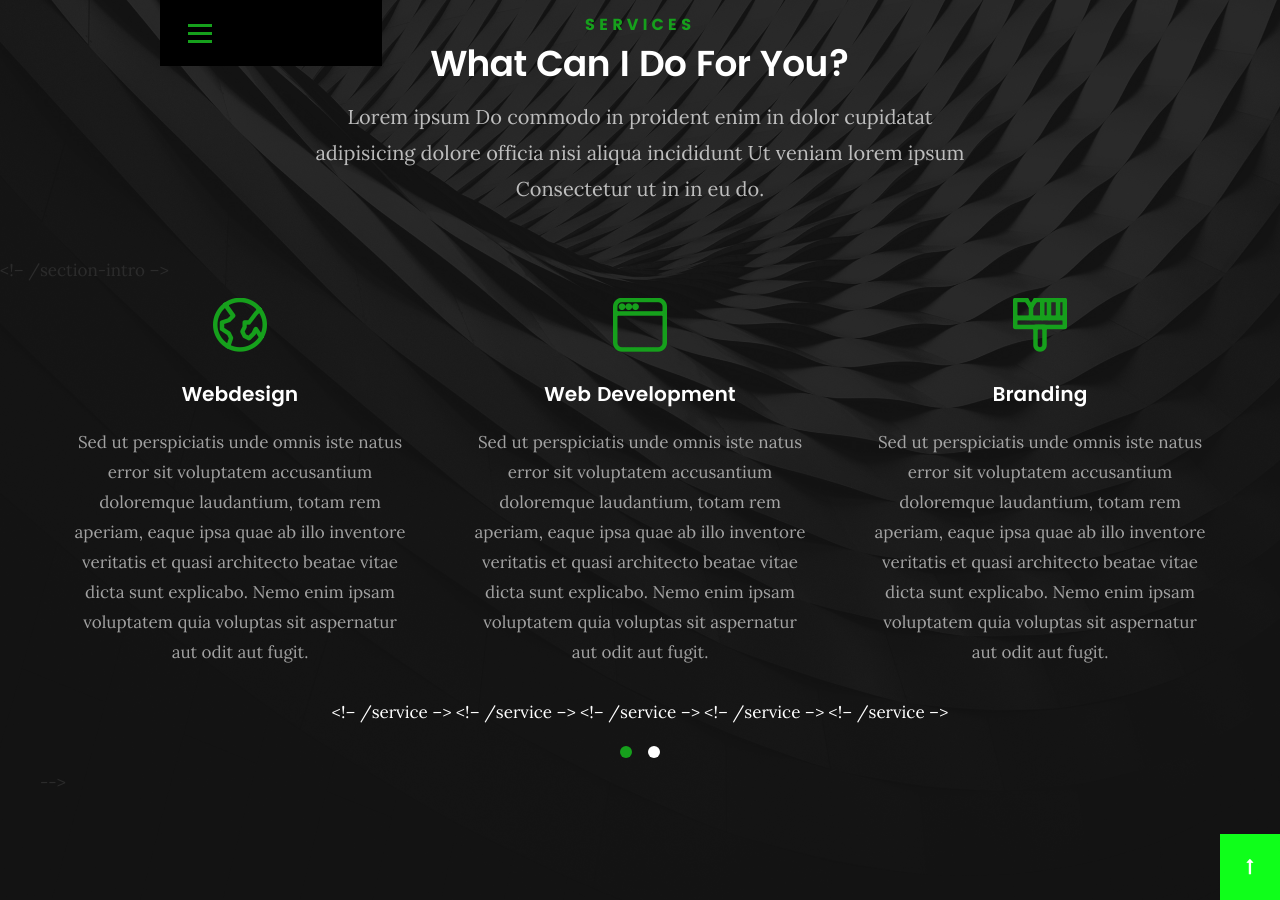
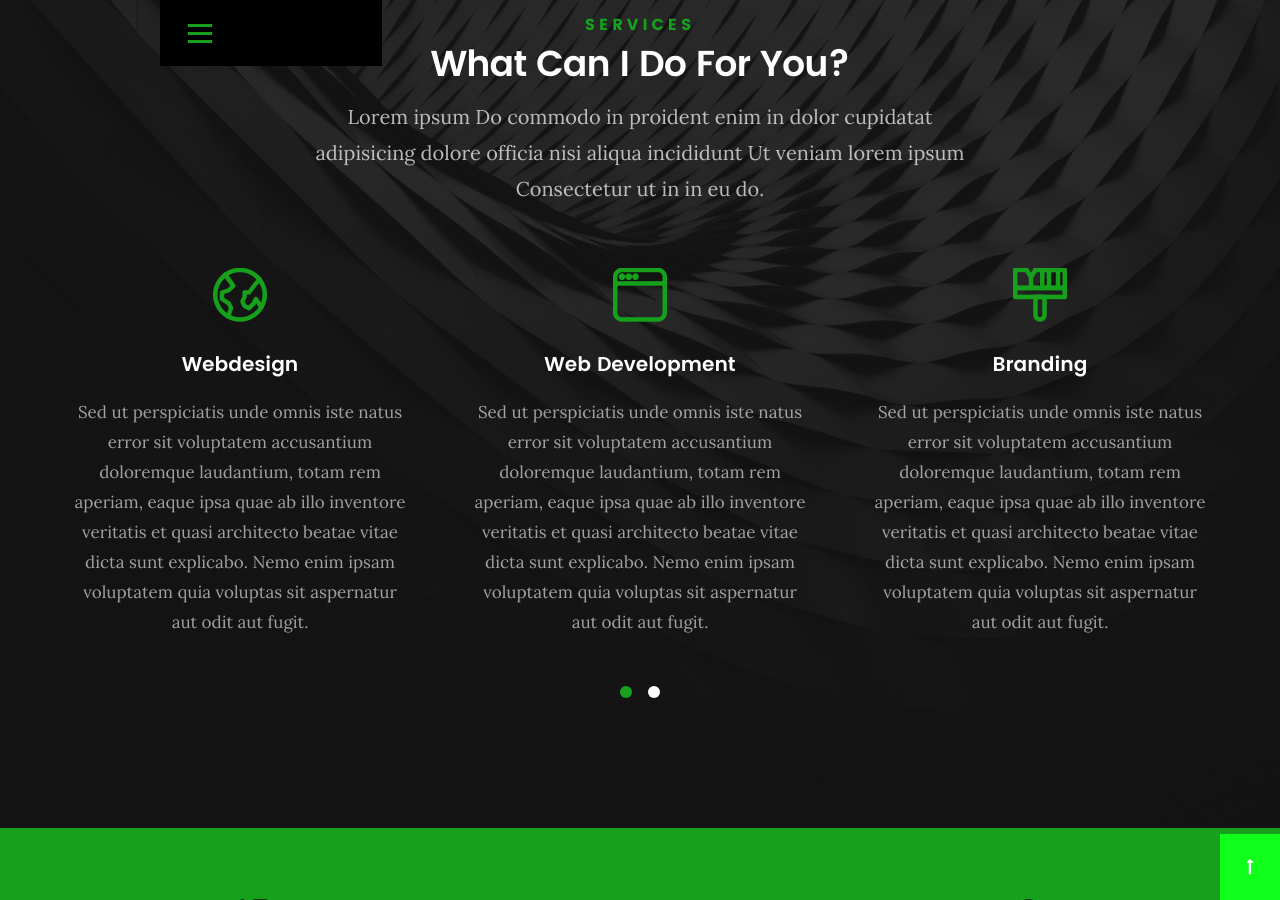
Before and after one commit to SandeepSainiProgrammer/portfolio, a Jekyll site: the page built from index.html, in a window 1280 px wide and 900 px high, scrolled down 6349 px. Built offline with Jekyll 4.4.1, drawn with Linux system fonts in a browser that asks for light colours; some web fonts are replaced.

Commit message:
Update index.html

```diff
--- a/index.html
+++ b/index.html
@@ -476,7 +476,7 @@ permalink: /
 			<p class="lead">Lorem ipsum Do commodo in proident enim in dolor cupidatat adipisicing dolore officia nisi aliqua incididunt Ut veniam lorem ipsum Consectetur ut in in eu do.</p>
 
 		</div>
-	</div> &lt;!&ndash; /section-intro &ndash;&gt;
+	</div> <!--  &lt;!&ndash; /section-intro &ndash;&gt; -->
 
 	<div class="row services-content">
 
@@ -495,7 +495,7 @@ permalink: /
 
 				</div>
 
-			</div> &lt;!&ndash; /service &ndash;&gt;
+			</div> <!-- &lt;!&ndash; /service &ndash;&gt; -->
 
 			<div class="service">
 
@@ -510,7 +510,7 @@ permalink: /
 
 				</div>
 
-			</div> &lt;!&ndash; /service &ndash;&gt;
+			</div>  <!-- &lt;!&ndash; /service &ndash;&gt; -->
 
 			<div class="service">
 
@@ -525,7 +525,7 @@ permalink: /
 
 				</div>
 
-			</div> &lt;!&ndash; /service &ndash;&gt;
+			</div> <!-- &lt;!&ndash; /service &ndash;&gt;  -->
 
 			<div class="service">
 
@@ -540,7 +540,7 @@ permalink: /
 
 				</div>
 
-			</div> &lt;!&ndash; /service &ndash;&gt;
+			</div> <!-- &lt;!&ndash; /service &ndash;&gt; -->
 
 			<div class="service">
 
@@ -555,7 +555,8 @@ permalink: /
 
 				</div>
 
-			</div> &lt;!&ndash; /service &ndash;&gt;
+			</div> <!-- &lt;!&ndash; /service &ndash;&gt; -->
+
 
 			<div class="service">
 
@@ -573,7 +574,7 @@ permalink: /
 			</div> <!-- &lt;!&ndash; /service &ndash;&gt; -->
 
 		</div> <!-- &lt;!&ndash; /services-list &ndash;&gt; -->
- -->
+
 	</div> <!-- &lt;!&ndash; /services-content &ndash;&gt; -->
 
 </section> <!-- /services -->
```
